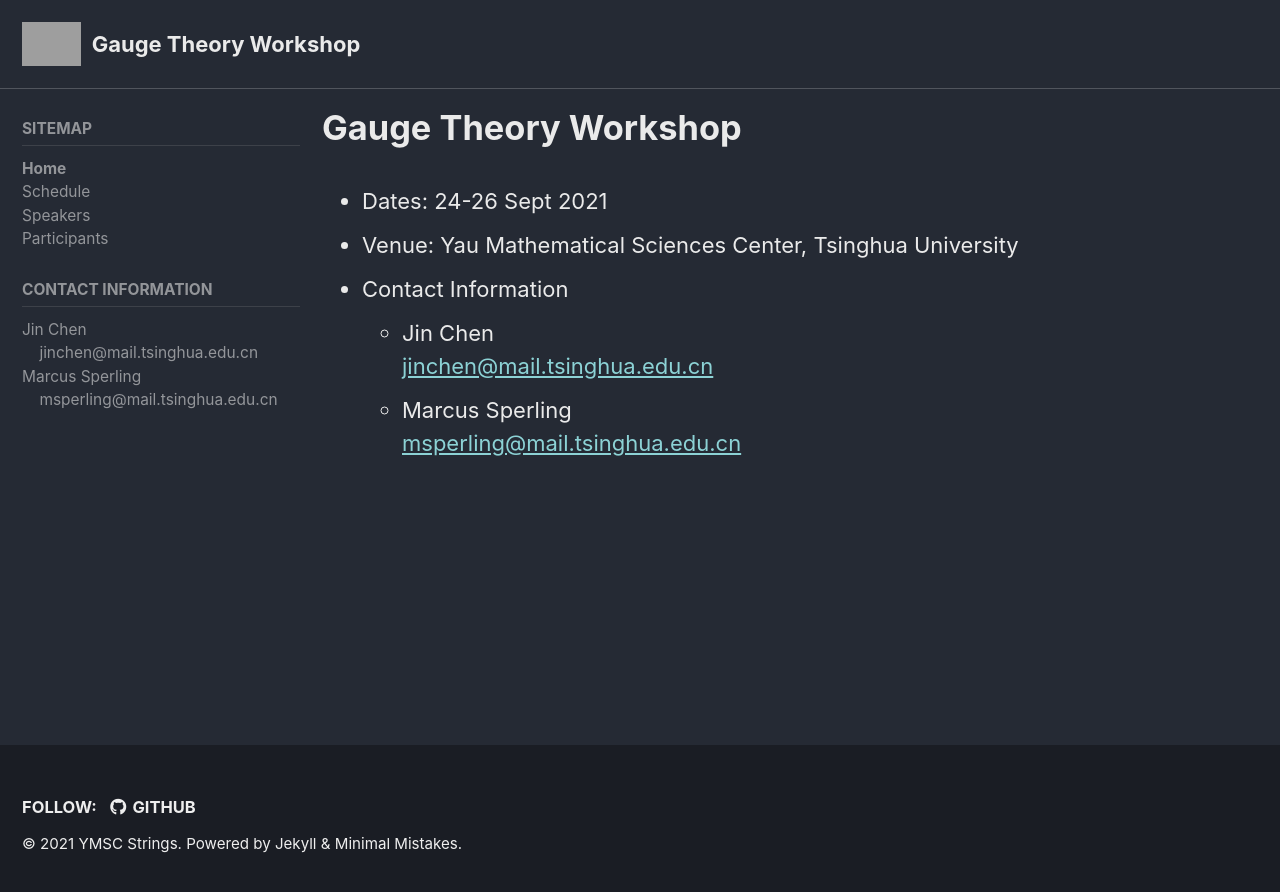
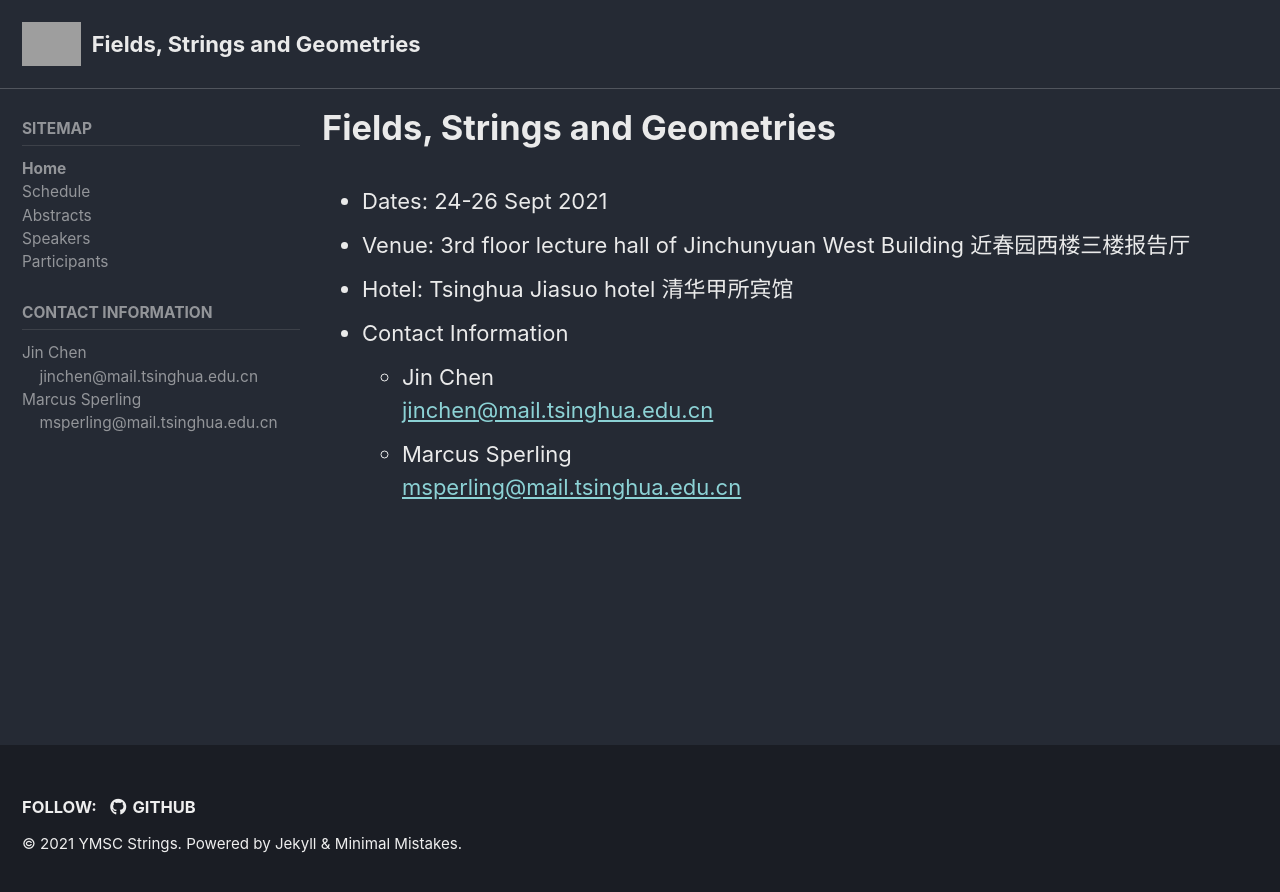
Before and after one commit to ymsc-strings/gauge-theory-workshop-sept-2021, a Jekyll site: the page built from _pages/index.md, in a window 1280 px wide. Shown: the top 892 px of the page. Built offline with Jekyll 4.4.1, drawn with Linux system fonts in a browser that asks for light colours; cached includes are drawn as plain includes.

Commit message:
update infos

```diff
--- a/_config.yml
+++ b/_config.yml
@@ -16,7 +16,7 @@ minimal_mistakes_skin    : "dark" # "air", "aqua", "contrast", "dark", "dirt", "
 
 # Site Settings
 locale                   : "en-US"
-title                    : "Gauge Theory Workshop"
+title                    : "Fields, Strings and Geometries"
 title_separator          : "-"
 subtitle                 : # site tagline that appears below site title in masthead
 name                     : "<a href=https://ymsc-strings.github.io>YMSC Strings</a>"
--- a/_data/navigation.yml
+++ b/_data/navigation.yml
@@ -18,6 +18,8 @@ sitemap:
             url: /index.html
           - title: "Schedule"
             url: /schedule.html
+          - title: "Abstracts"
+            url: /abstracts.html
           - title: "Speakers"
             url: /speakers.html
           - title: "Participants"
--- a/_pages/index.md
+++ b/_pages/index.md
@@ -1,5 +1,5 @@
 ---
-title: "Gauge Theory Workshop"
+title: "Fields, Strings and Geometries"
 permalink: /index.html
 layout: single
 classes: wide
@@ -10,7 +10,8 @@ sidebar:
 ---
 
 * Dates: 24-26 Sept 2021
-* Venue: Yau Mathematical Sciences Center, Tsinghua University
+* Venue: 3rd floor lecture hall of Jinchunyuan West Building 近春园西楼三楼报告厅
+* Hotel: Tsinghua Jiasuo hotel 清华甲所宾馆
 * Contact Information
     <ul>
         {% for child in site.data.navigation.contact[0].children %}
```
